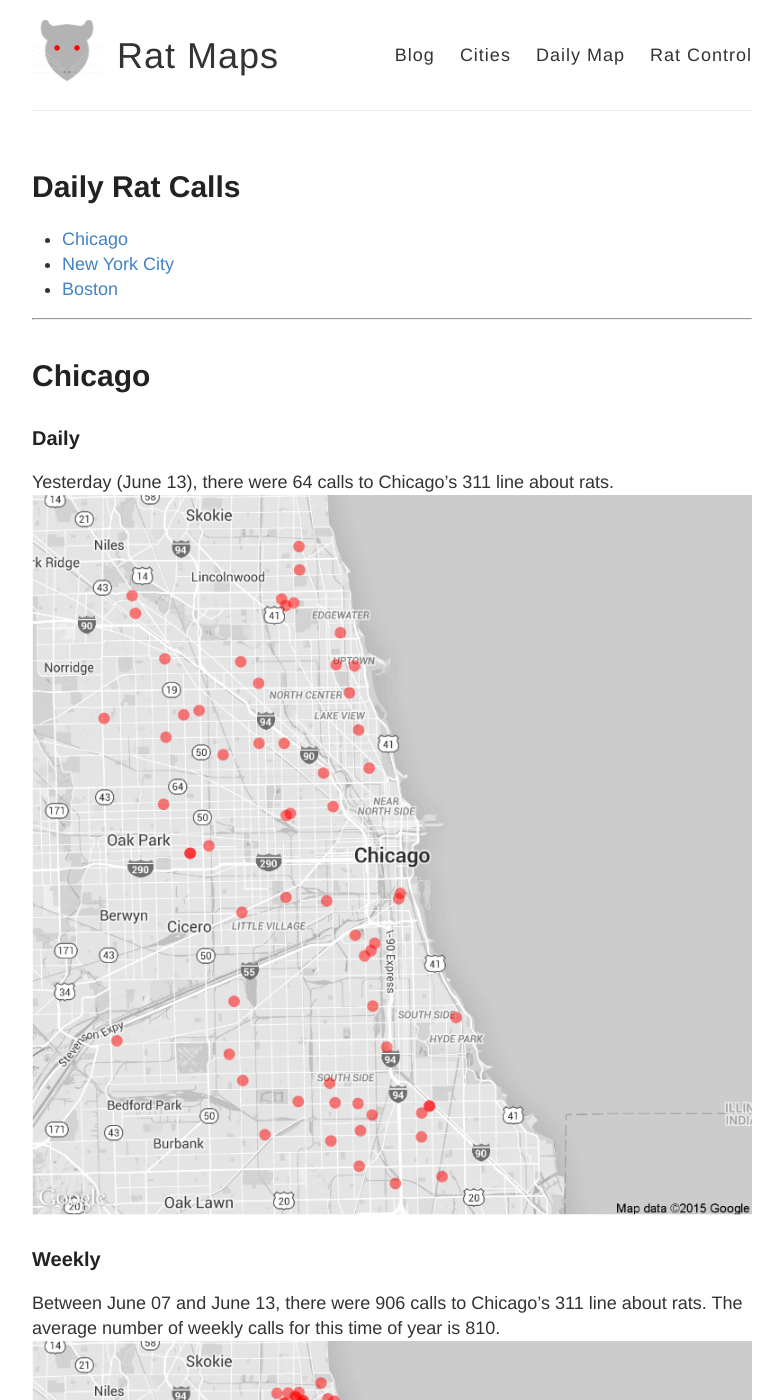
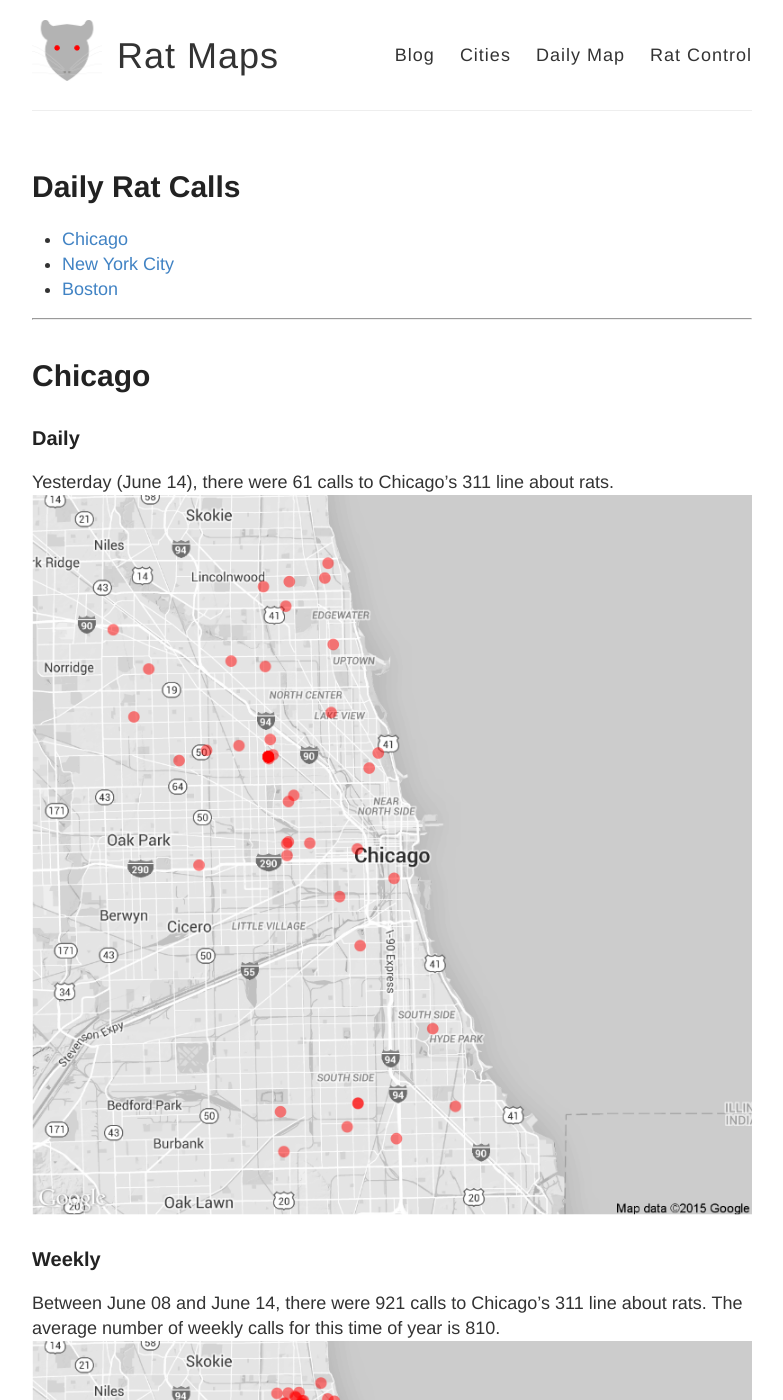
Before and after one commit to DanielHadley/ratmaps, a Jekyll site: the page built from daily.md, in a window 1280 px wide and 1400 px high. Shown: the whole window, without its empty margins (248-1031 px from the left). Built offline with Jekyll 4.4.1, drawn with Linux system fonts in a browser that asks for light colours; comment, search, counter and statistics services are not loaded; some of the changed text lies outside the part shown.

Commit message:
Daily Maps

```diff
--- a/daily.md
+++ b/daily.md
@@ -15,22 +15,22 @@
 
 ### Daily
 
-Yesterday (June 13), there were 64 calls to Chicago's 311 line about rats.
+Yesterday (June 14), there were 61 calls to Chicago's 311 line about rats.
 ![Chicago rat calls to 311 weekly map]({{ site.cityimages }}/daily/Chicago_Rat_Map_Daily.png)
 
 ### Weekly
-Between June 07 and June 13, there were 906 calls to Chicago's 311 line about rats. The average number of weekly calls for this time of year is 810.
+Between June 08 and June 14, there were 921 calls to Chicago's 311 line about rats. The average number of weekly calls for this time of year is 810.
 ![Chicago rat calls to 311 weekly map]({{ site.cityimages }}/daily/Chicago_Rat_Map_Weekly.png)
 ***
 # New York City <a id="nyc"><a>
 
 ### Daily
 
-Yesterday (June 13), there were 0 calls to New York City's 311 line about rats.
+Yesterday (June 14), there were 0 calls to New York City's 311 line about rats.
 ![NYC rat calls to 311 weekly map]({{ site.cityimages }}/daily/NYC_Rat_Map_Daily.png)
 
 ### Weekly
-Between June 07 and June 13, there were 0 calls to New York City's 311 line about rats. The average number of weekly calls for this time of year is 280.
+Between June 08 and June 14, there were 0 calls to New York City's 311 line about rats. The average number of weekly calls for this time of year is 280.
 ![NYC rat calls to 311 weekly map]({{ site.cityimages }}/daily/NYC_Rat_Map_Weekly.png)
 
 Each red dot represents one call about a rat seen in that location. The dots are transparent, so multiple calls from one location will be seen as a solid dot. The usual caveats apply: more calls do not necessarily mean that there are more rats in that location than other parts of the city. A cluster of dots could indicate that one resident is unusually vocal about rodents in his or her neighborhood. Also, more densely populated neighborhoods tend to make more calls to 311.
```
Also changed, not shown: images/pages/daily/Chicago_Rat_Map_Daily.png, images/pages/daily/Chicago_Rat_Map_Weekly.png, images/pages/daily/NYC_Rat_Map_Daily.png, images/pages/daily/NYC_Rat_Map_Weekly.png.
